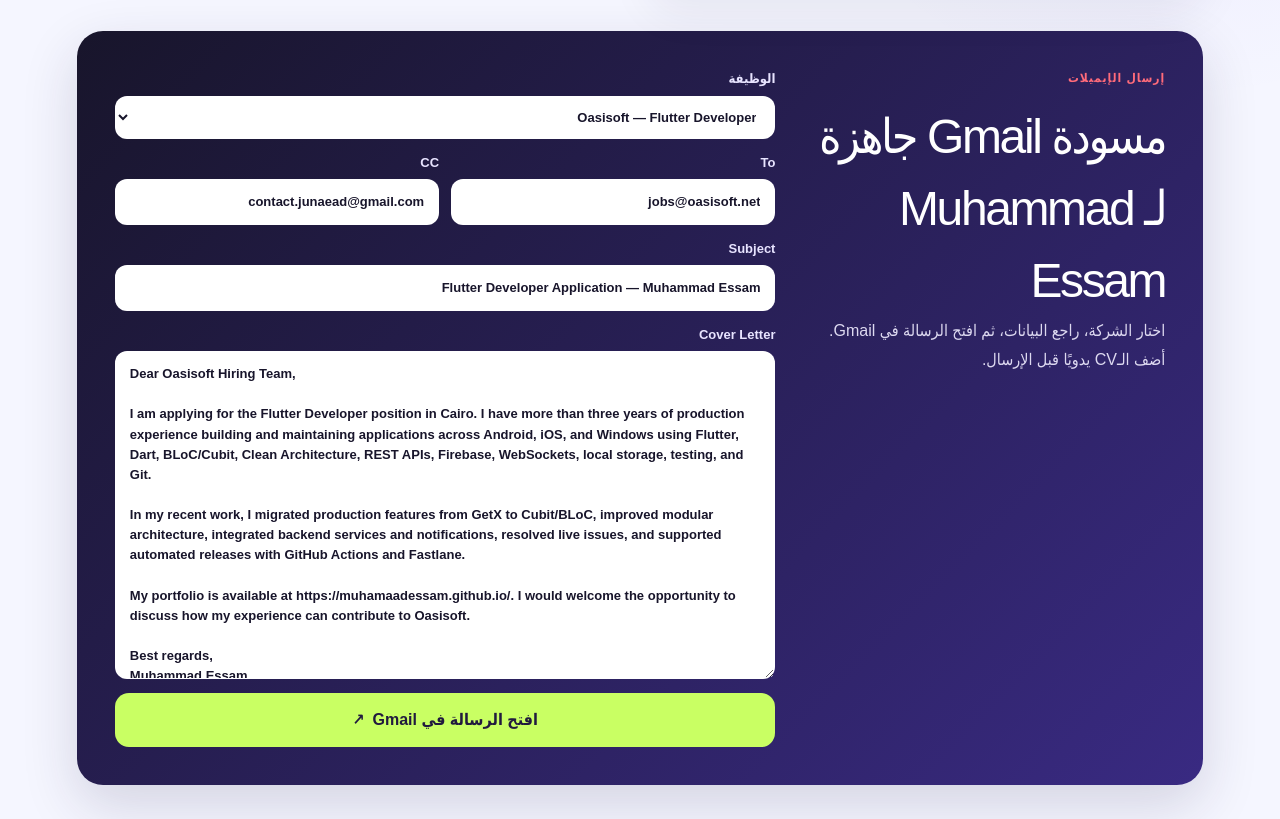
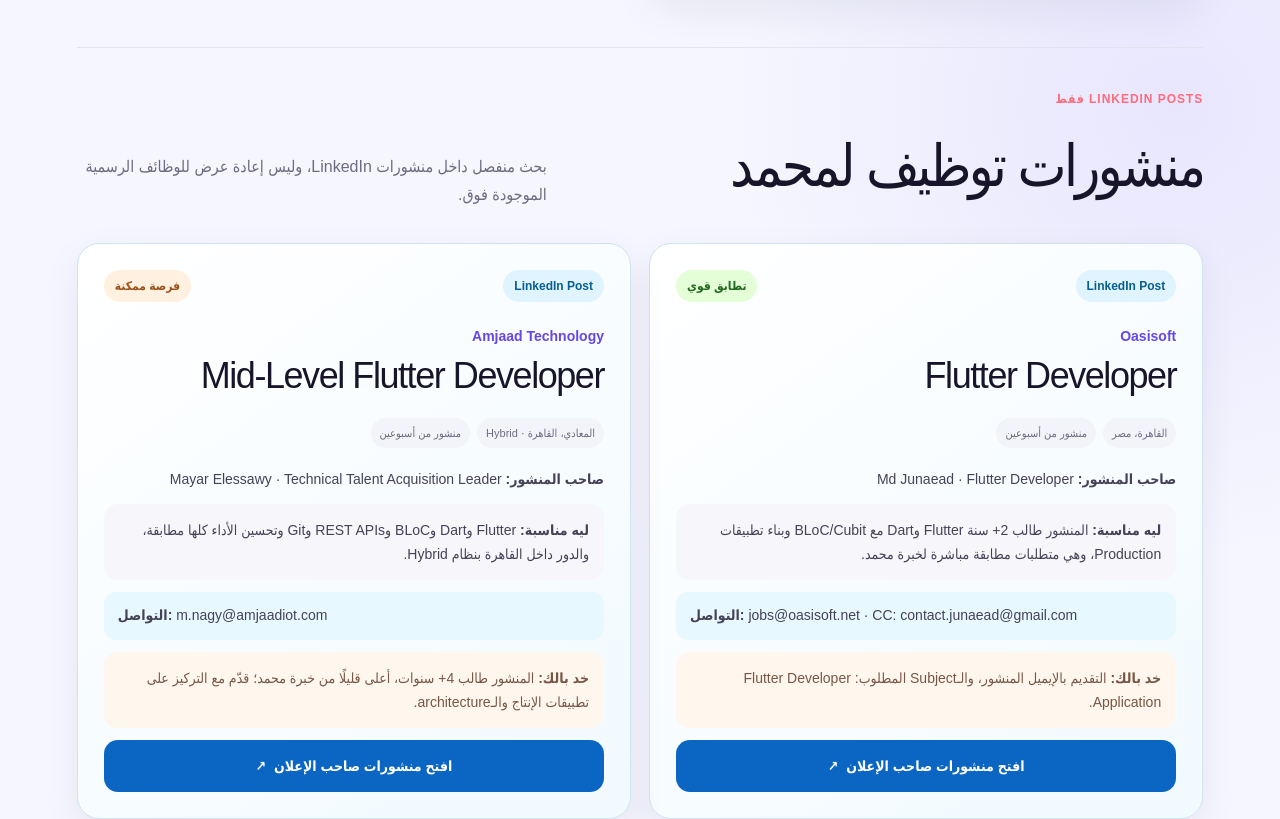
Before and after one commit to muhamaadessam/muhammad-mobile-jobs, a Next.js app: page / in a window 1280 px wide. Shown: the part 3000-3819 px from the top of the page. Built offline with nearby package versions, Linux system fonts and the light colour scheme.

Commit message:
Add separate LinkedIn hiring posts sections

```diff
--- a/app/globals.css
+++ b/app/globals.css
@@ -107,6 +107,17 @@ h3 { margin: 0; font-size: clamp(25px, 3vw, 36px); line-height: 1.18; letter-spa
 .jobCard a:hover,
 .jobCard a:focus-visible { background: #5c40d8; color: white; outline: 3px solid var(--lime); outline-offset: 2px; }
 .jobCard a span { font-size: 20px; }
+.linkedInSection { margin-top: 54px; padding-top: 42px; border-top: 1px solid var(--line); }
+.postGrid { display: grid; grid-template-columns: repeat(2, minmax(0, 1fr)); gap: 18px; }
+.postCard { padding: 26px; display: flex; flex-direction: column; border: 1px solid #cfe3f0; border-radius: 22px; background: linear-gradient(145deg, #fff, #f1faff); box-shadow: 0 14px 38px rgba(37,31,70,.07); }
+.postSource { padding: 7px 11px; border-radius: 999px; color: #075f8f; background: #dff4ff; font-size: 12px; font-weight: 900; }
+.postCard .company { margin-top: 24px; }
+.poster,
+.postContact { margin: 0 0 12px; color: #454157; line-height: 1.7; font-size: 14px; }
+.postContact { padding: 12px 14px; border-radius: 12px; background: #e8f8ff; direction: ltr; text-align: left; overflow-wrap: anywhere; }
+.postCard > a { min-height: 52px; margin-top: auto; padding: 0 16px; display: flex; justify-content: center; align-items: center; gap: 8px; border-radius: 14px; color: white; background: #0a66c2; text-decoration: none; font-weight: 900; font-size: 14px; }
+.postCard > a:hover,
+.postCard > a:focus-visible { outline: 3px solid var(--lime); outline-offset: 2px; }
 .emailComposer { margin-top: 38px; padding: clamp(22px, 4vw, 38px); display: grid; grid-template-columns: minmax(0, .7fr) minmax(0, 1.3fr); gap: 34px; border-radius: 26px; color: white; background: linear-gradient(135deg, #18152b, #392a82); box-shadow: 0 20px 55px rgba(37,31,70,.16); }
 .emailIntro h2 { font-size: clamp(30px, 4vw, 48px); }
 .emailIntro > p:last-child { color: #ddd9f0; line-height: 1.8; }
@@ -145,6 +156,7 @@ footer p { margin: 0; }
   .tabLabel span { font-size: 15px; }
   .tabLabel small { font-size: 11px; }
   .jobGrid { grid-template-columns: 1fr; }
+  .postGrid { grid-template-columns: 1fr; }
   .jobCard { min-height: 500px; padding: 22px; border-radius: 22px; }
   .actions { grid-template-columns: 1fr; }
   .emailComposer,
--- a/app/page.tsx
+++ b/app/page.tsx
@@ -312,6 +312,54 @@ const androidEmailApplications = [
   },
 ] as const;
 
+const flutterLinkedInPosts = [
+  {
+    company: "Oasisoft",
+    role: "Flutter Developer",
+    poster: "Md Junaead",
+    posterRole: "Flutter Developer",
+    age: "منشور من أسبوعين",
+    location: "القاهرة، مصر",
+    match: "تطابق قوي",
+    matchClass: "strong",
+    summary: "المنشور طالب 2+ سنة Flutter وDart مع BLoC/Cubit وبناء تطبيقات Production، وهي متطلبات مطابقة مباشرة لخبرة محمد.",
+    contact: "jobs@oasisoft.net · CC: contact.junaead@gmail.com",
+    note: "التقديم بالإيميل المنشور، والـSubject المطلوب: Flutter Developer Application.",
+    href: "https://www.linkedin.com/in/md-junaead/recent-activity/all/",
+  },
+  {
+    company: "Amjaad Technology",
+    role: "Mid-Level Flutter Developer",
+    poster: "Mayar Elessawy",
+    posterRole: "Technical Talent Acquisition Leader",
+    age: "منشور من أسبوعين",
+    location: "المعادي، القاهرة · Hybrid",
+    match: "فرصة ممكنة",
+    matchClass: "stretch",
+    summary: "Flutter وDart وBLoC وREST APIs وGit وتحسين الأداء كلها مطابقة، والدور داخل القاهرة بنظام Hybrid.",
+    contact: "m.nagy@amjaadiot.com",
+    note: "المنشور طالب 4+ سنوات، أعلى قليلًا من خبرة محمد؛ قدّم مع التركيز على تطبيقات الإنتاج والـarchitecture.",
+    href: "https://www.linkedin.com/in/mayar-elessawy-a56b45164/recent-activity/all/",
+  },
+] as const;
+
+const androidLinkedInPosts = [
+  {
+    company: "Smartec Systems Group",
+    role: "Senior Android Developer",
+    poster: "Nouran Shawky",
+    posterRole: "Senior HR Specialist",
+    age: "منشور من يومين",
+    location: "القاهرة، مصر · On-site",
+    match: "فرصة ممكنة",
+    matchClass: "stretch",
+    summary: "منشور توظيف مباشر لقطاع البنوك في القاهرة، وخبرة أسماء في Kotlin وJava وAndroid Native والمدفوعات قريبة من طبيعة الدور.",
+    contact: "hr@smartec-group.com",
+    note: "مطلوب 5+ سنوات، لذلك الفرصة Stretch وليست تطابقًا كاملًا. الراتب تنافسي لكن الرقم غير منشور.",
+    href: "https://www.linkedin.com/in/nouran-shawky-4294441a4/recent-activity/all/",
+  },
+] as const;
+
 export default function Home() {
   return (
     <main>
@@ -382,6 +430,31 @@ export default function Home() {
               ))}
             </div>
 
+            <section className="linkedInSection" aria-label="منشورات توظيف Flutter على LinkedIn">
+              <div className="sectionHead">
+                <div><p className="eyebrow">LinkedIn Posts فقط</p><h2>منشورات توظيف لمحمد</h2></div>
+                <p>بحث منفصل داخل منشورات LinkedIn، وليس إعادة عرض للوظائف الرسمية الموجودة فوق.</p>
+              </div>
+              <div className="postGrid">
+                {flutterLinkedInPosts.map((post) => (
+                  <article className="postCard" key={`${post.company}-${post.poster}`}>
+                    <div className="cardTop">
+                      <span className="postSource">LinkedIn Post</span>
+                      <span className={`match ${post.matchClass}`}>{post.match}</span>
+                    </div>
+                    <p className="company">{post.company}</p>
+                    <h3>{post.role}</h3>
+                    <div className="meta"><span>{post.location}</span><span>{post.age}</span></div>
+                    <p className="poster"><b>صاحب المنشور:</b> {post.poster} · {post.posterRole}</p>
+                    <p className="why"><b>ليه مناسبة:</b> {post.summary}</p>
+                    <p className="postContact"><b>التواصل:</b> {post.contact}</p>
+                    <p className="note"><b>خد بالك:</b> {post.note}</p>
+                    <a href={post.href} target="_blank" rel="noreferrer">افتح منشورات صاحب الإعلان <span aria-hidden="true">↗</span></a>
+                  </article>
+                ))}
+              </div>
+            </section>
+
             <EmailComposer candidate="Muhammad Essam" applications={flutterEmailApplications} />
 
             <div className="rejected" aria-label="فرص Flutter مستبعدة">
@@ -417,6 +490,31 @@ export default function Home() {
               ))}
             </div>
 
+            <section className="linkedInSection" aria-label="منشورات توظيف Android على LinkedIn">
+              <div className="sectionHead">
+                <div><p className="eyebrow">LinkedIn Posts فقط</p><h2>منشورات توظيف لأسماء</h2></div>
+                <p>نتائج مستقلة من منشورات Recruiters وHR، من غير تكرار كروت الوظائف الرسمية الموجودة فوق.</p>
+              </div>
+              <div className="postGrid">
+                {androidLinkedInPosts.map((post) => (
+                  <article className="postCard" key={`${post.company}-${post.poster}`}>
+                    <div className="cardTop">
+                      <span className="postSource">LinkedIn Post</span>
+                      <span className={`match ${post.matchClass}`}>{post.match}</span>
+                    </div>
+                    <p className="company">{post.company}</p>
+                    <h3>{post.role}</h3>
+                    <div className="meta"><span>{post.location}</span><span>{post.age}</span></div>
+                    <p className="poster"><b>صاحب المنشور:</b> {post.poster} · {post.posterRole}</p>
+                    <p className="why"><b>ليه مناسبة:</b> {post.summary}</p>
+                    <p className="postContact"><b>التواصل:</b> {post.contact}</p>
+                    <p className="note"><b>خد بالك:</b> {post.note}</p>
+                    <a href={post.href} target="_blank" rel="noreferrer">افتح منشورات صاحب الإعلان <span aria-hidden="true">↗</span></a>
+                  </article>
+                ))}
+              </div>
+            </section>
+
             <EmailComposer candidate="Asmaa Atya" applications={androidEmailApplications} />
 
             <div className="rejected" aria-label="فرص Android مستبعدة">
```
